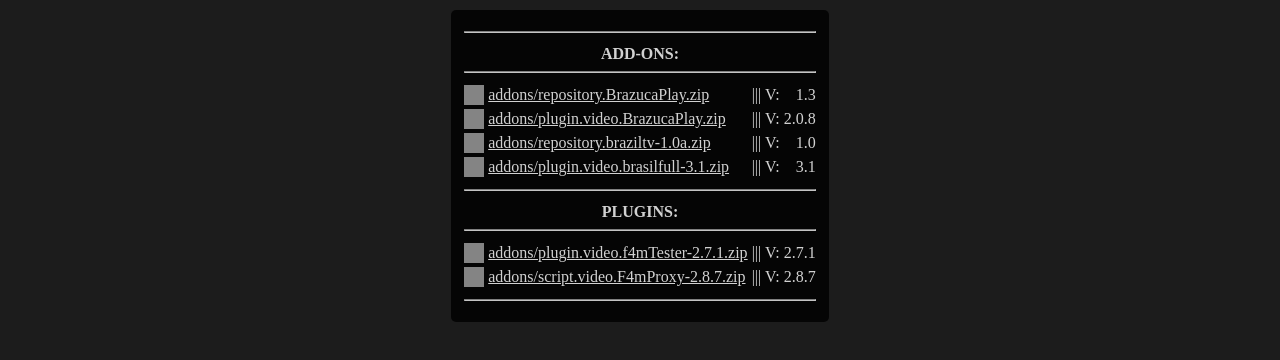
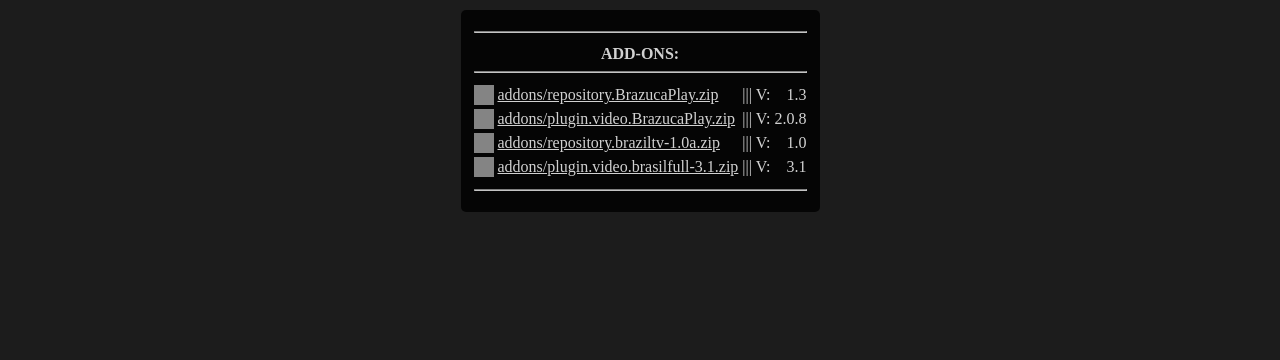
Before and after one commit to darkbebs/kodiplugin, a plain HTML site: page index.html in a window 1280 px wide. Shown: the part 76-436 px from the top of the page. Drawn offline with Linux system fonts and the light colour scheme; grey boxes are pictures that could not be loaded.

Commit message:
Update index.html

```diff
--- a/index.html
+++ b/index.html
@@ -28,10 +28,6 @@
 <tr><td valign="top"><img src="http://temporada.peraltas.com.br/wp-content/plugins/download-manager/assets/file-type-icons/download2.png" height="20px" width="20px" alt="[   ]"></td><td><a href="https://braziltv.yolasite.com/resources/repo/repository.braziltv/repository.braziltv-1.0a.zip">addons/repository.braziltv-1.0a.zip</a></td><td align="right"> ||| V:</td><td align="right">1.0</td></td></tr>
 <tr><td valign="top"><img src="http://temporada.peraltas.com.br/wp-content/plugins/download-manager/assets/file-type-icons/download2.png" height="20px" width="20px" alt="[   ]"></td><td><a href="https://raw.githubusercontent.com/BrasilFullAddon/BRREPO/master/Plugins/plugin.video.brasilfull/plugin.video.brasilfull-3.1.zip">addons/plugin.video.brasilfull-3.1.zip</a></td><td align="right"> ||| V:</td><td align="right">3.1</td></td></tr>
 <tr><th colspan="5"><hr></th></tr>
-<tr><th colspan="5">PLUGINS:<hr></th></tr>
-<tr><td valign="top"><img src="http://temporada.peraltas.com.br/wp-content/plugins/download-manager/assets/file-type-icons/download2.png" height="20px" width="20px" alt="[   ]"></td><td><a href="addons/plugin.video.f4mTester-2.7.1.zip">addons/plugin.video.f4mTester-2.7.1.zip</a></td><td align="right"> ||| V:</td><td align="right">2.7.1</td></td></tr>
-<tr><td valign="top"><img src="http://temporada.peraltas.com.br/wp-content/plugins/download-manager/assets/file-type-icons/download2.png" height="20px" width="20px" alt="[   ]"></td><td><a href="addons/script.video.F4mProxy-2.8.7.zip">addons/script.video.F4mProxy-2.8.7.zip</a></td><td align="right"> ||| V:</td><td align="right">2.8.7</td></td></tr>
-<tr><th colspan="5"><hr></th></tr>
 </table>
 </center>
 </body>
```
